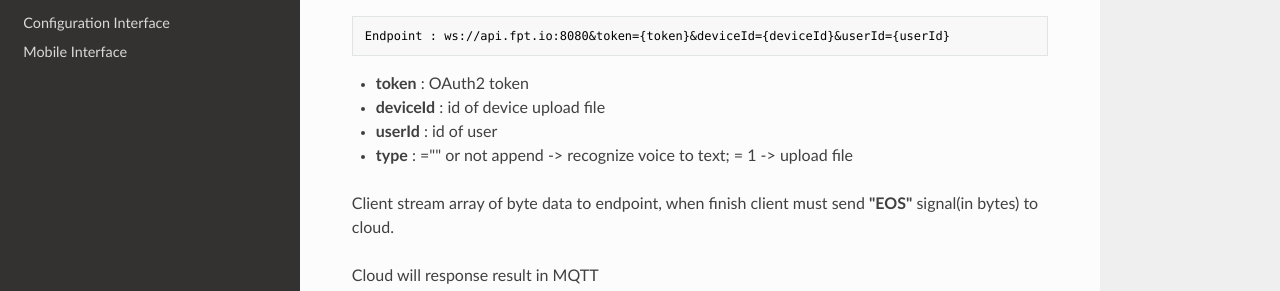
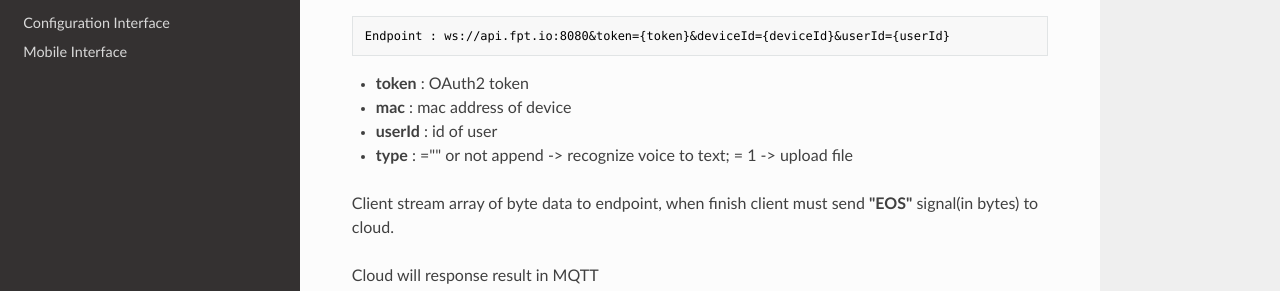
Before and after one commit to mrekoj/rogobaby-docs, an MkDocs documentation site: the page built from docs/Stream.md, in a window 1280 px wide and 1121 px high. Shown: the part 528-819 px from the top of the window. Built offline with MkDocs 1.6.1, drawn with Linux system fonts in a browser that asks for light colours; nearby versions of some CDN libraries.

Commit message:
change device_id to mac

````diff
--- a/docs/Stream.md
+++ b/docs/Stream.md
@@ -21,7 +21,7 @@ Endpoint : ws://api.fpt.io:8080&token={token}&deviceId={deviceId}&userId={userId
 ```
 
 - **token**    : OAuth2 token
-- **deviceId** : id of device upload file
+- **mac** : mac address of device
 - **userId**   : id of user
 - **type**     : ="" or not append -> recognize voice to text; = 1 -> upload file
 
````
